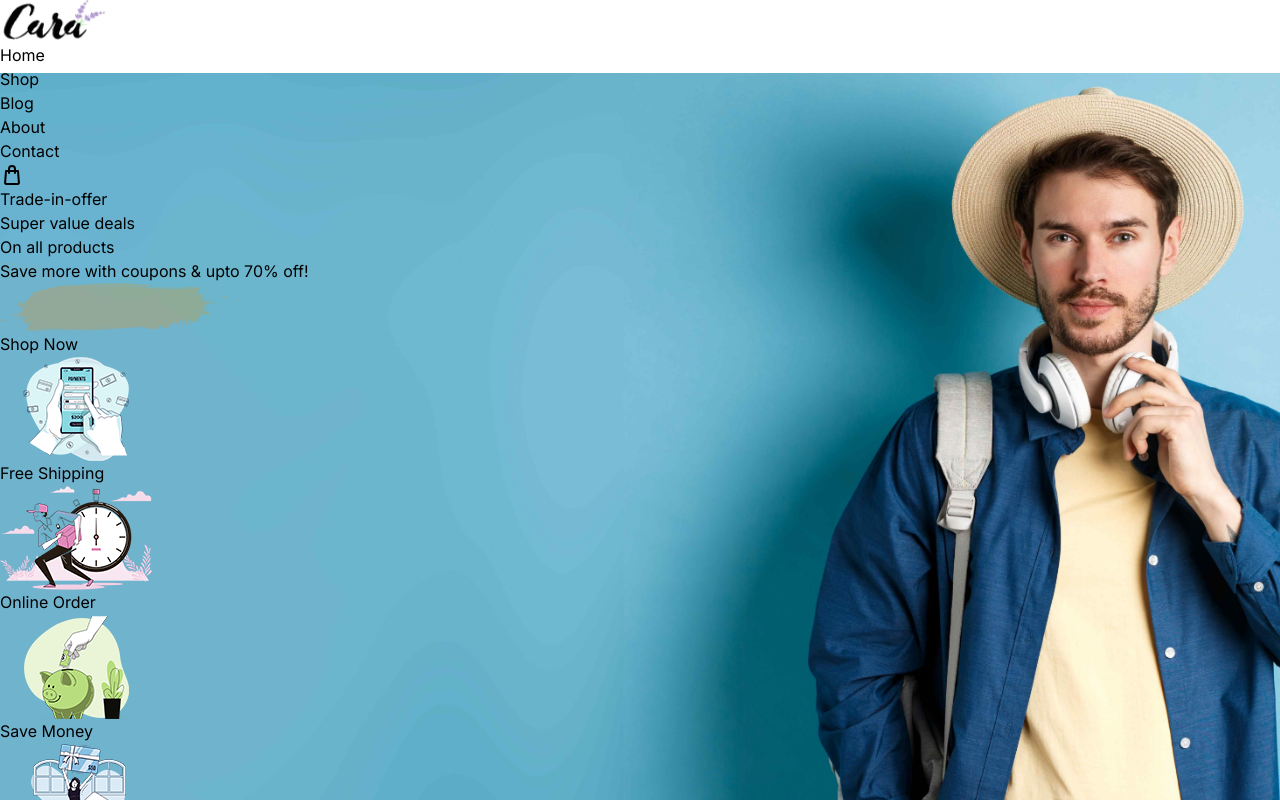
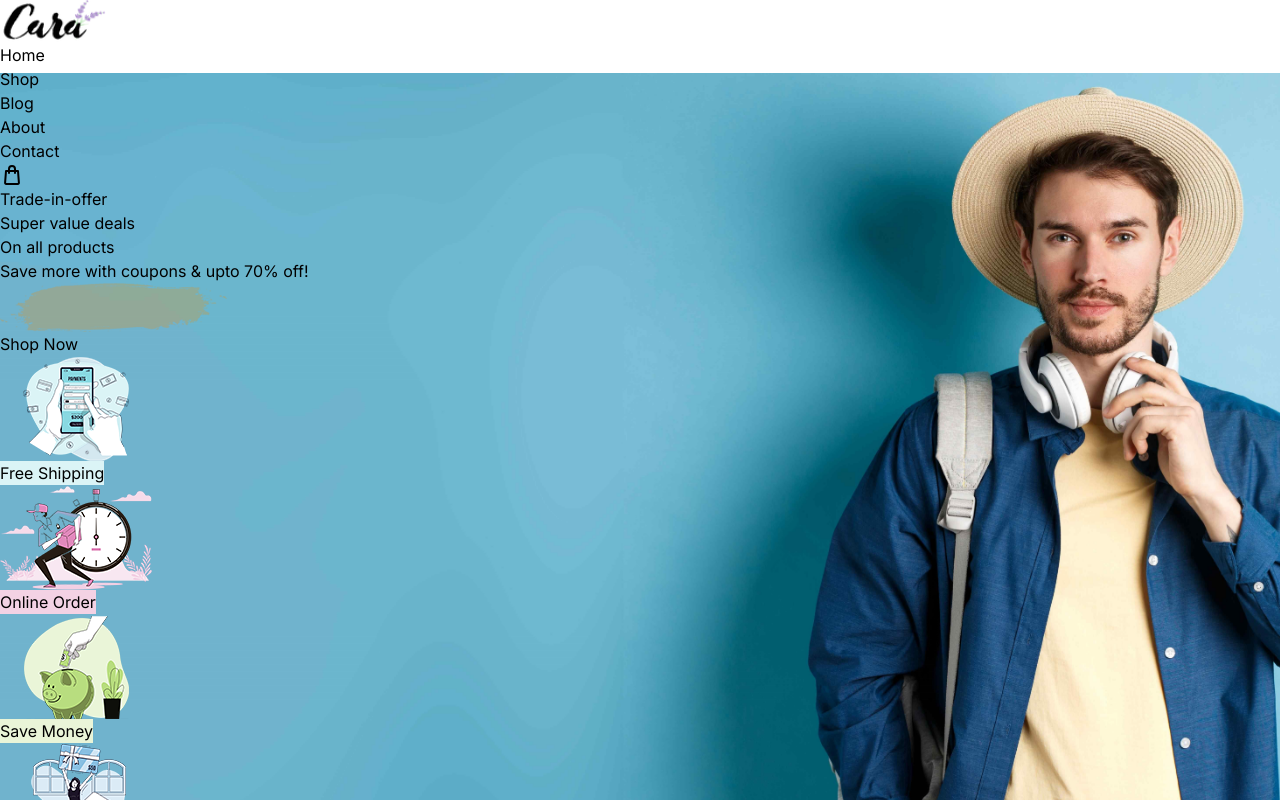
Before and after one commit to Syedhamid84/Cara-Clone, a Next.js app in the folder cara/: page / in a window 1280 px wide. Shown: the top 800 px of the page. Built offline with nearby package versions, Linux system fonts and the light colour scheme.

Commit message:
update colors

```diff
--- a/cara/Pages/About/About.tsx
+++ b/cara/Pages/About/About.tsx
@@ -9,12 +9,15 @@ export const About = () => {
         return (
           <div
             key={index}
-            className="flex flex-col gap-4 border border-black rounded-md p-3"
+            className="flex flex-col items-center gap-4 border border-black rounded-md p-3"
           >
             <Image src={item.img} alt="" />
-            <p className="bg-[#5fafca] text-[#187c72] font-semibold text-base rounded-md text-center">
+            <button
+              className="text-[#187c72] font-semibold text-sm rounded-md text-center w-28 p-1"
+              style={{ backgroundColor: item.color }}
+            >
               {item.button}
-            </p>
+            </button>
           </div>
         );
       })}
```
